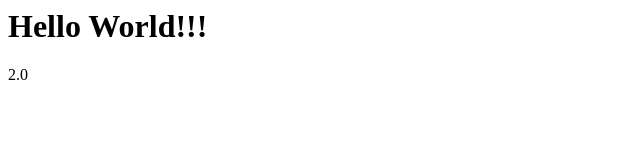
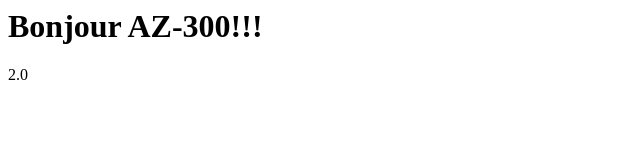
Before and after one commit to KindReality/HelloWorld, a plain HTML site: page Index.htm in a window 1280 px wide. Shown: the whole page, without its empty margins (0-640 px from the left). Drawn offline with Linux system fonts and the light colour scheme.

Commit message:
update greeting 20200604

```diff
--- a/Index.htm
+++ b/Index.htm
@@ -3,7 +3,7 @@
     <title></title>
 </head>
 <body>
-    <h1>Hello World!!!</h1>
+    <h1>Bonjour AZ-300!!!</h1>
     <p>2.0</p>
 </body>
 </html>
```
